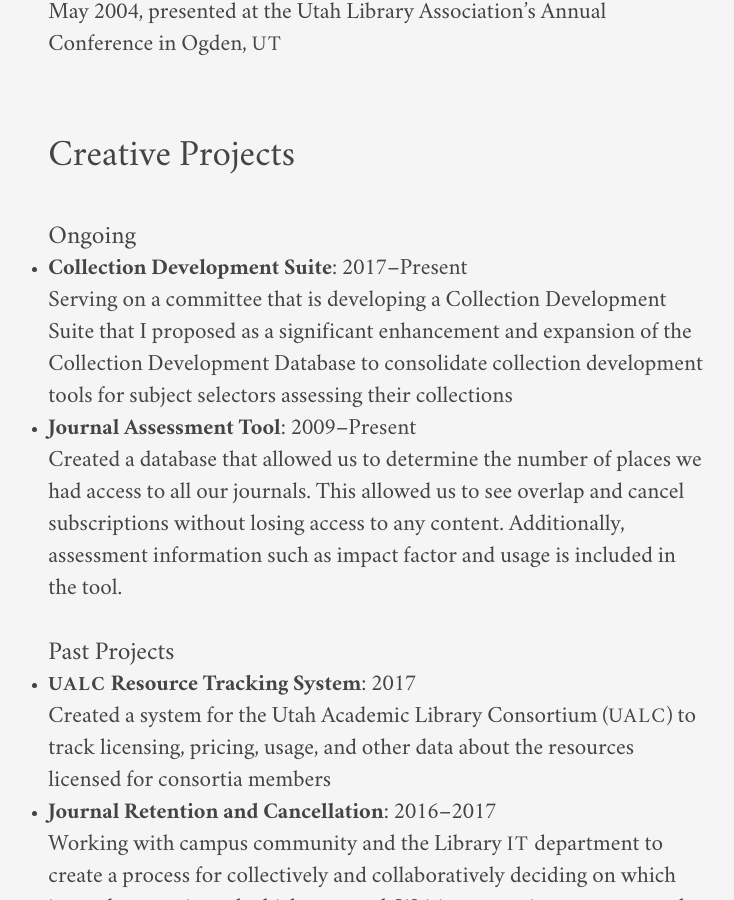
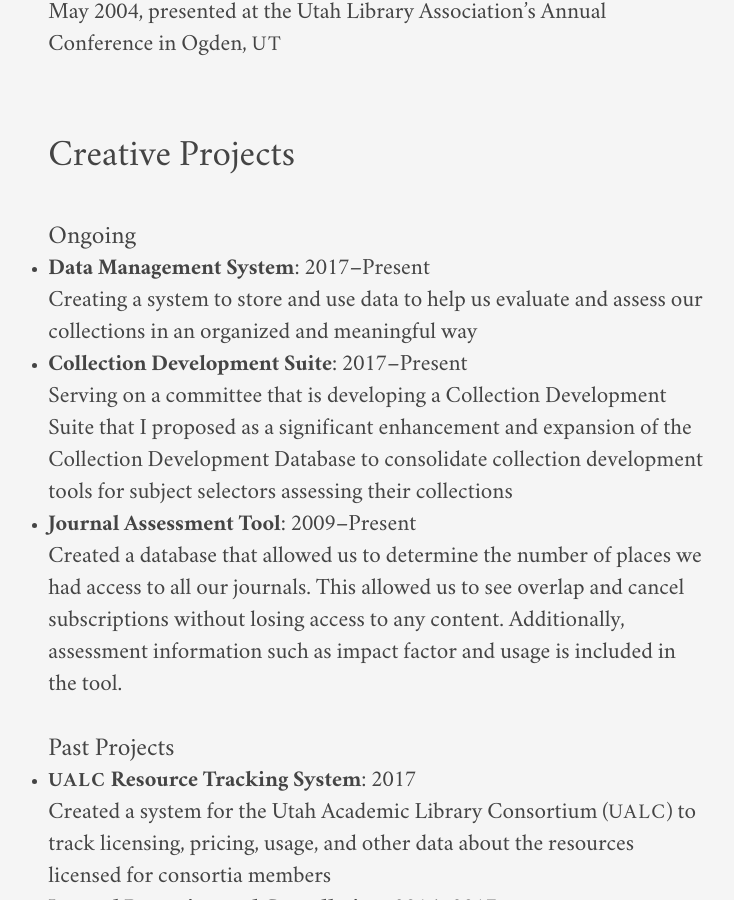
Before and after one commit to jaredhowland/jaredhowland.github.io, a Jekyll site: the page built from content/vita.md, in a window 1280 px wide and 900 px high, scrolled down 6466 px. Shown: the whole window, without its empty margins (264-998 px from the left). Built offline with Jekyll 4.4.1, drawn with Linux system fonts in a browser that asks for light colours.

Commit message:
Update vita.md

```diff
--- a/content/vita.md
+++ b/content/vita.md
@@ -125,6 +125,8 @@ Provo, <span class="caps">UT</span> 84602
 ## Creative Projects  ##
 
 ### Ongoing ###
+* **Data Management System**: 2017–Present
+Creating a system to store and use data to help us evaluate and assess our collections in an organized and meaningful way
 * **Collection Development Suite**: 2017–Present
 Serving on a committee that is developing a Collection Development Suite that I proposed as a significant enhancement and expansion of the Collection Development Database to consolidate collection development tools for subject selectors assessing their collections
 * **Journal Assessment Tool**: 2009–Present
```
